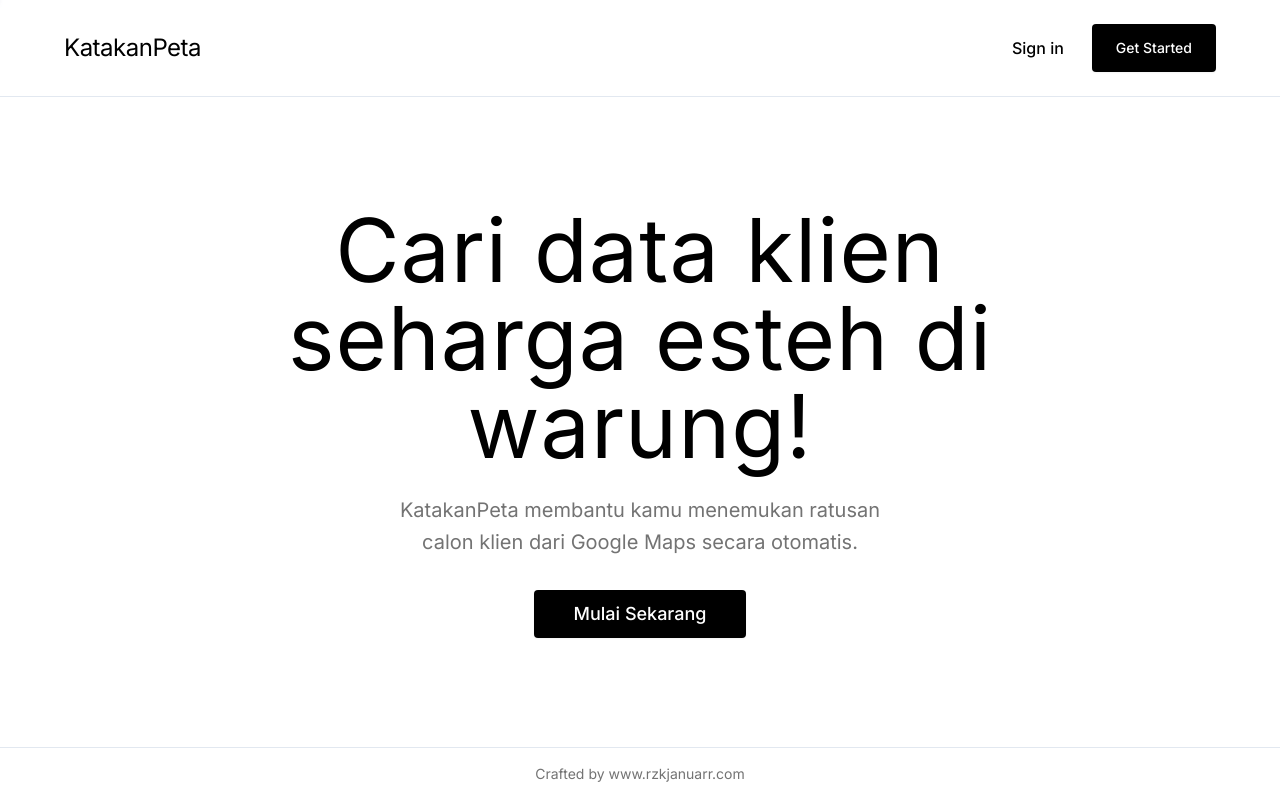
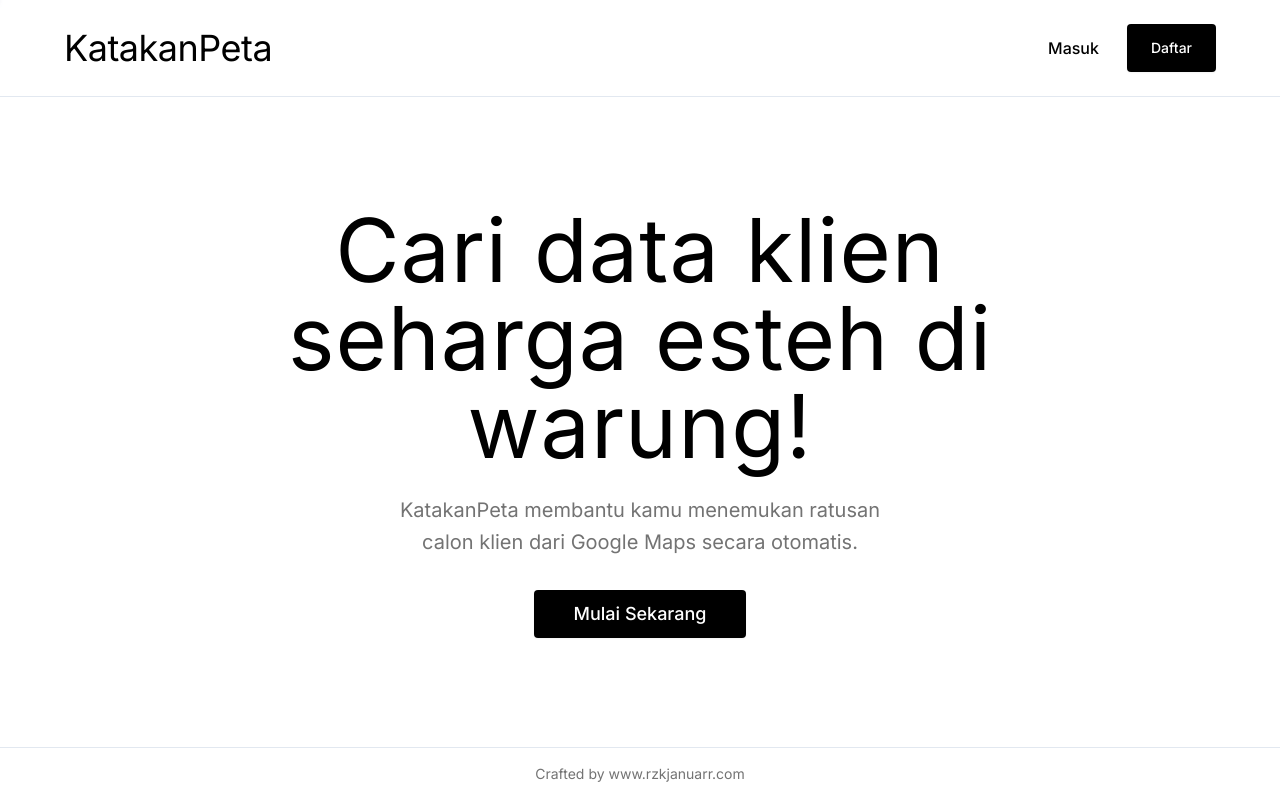
Before and after one commit to rizkijanuarr/katakanpeta, a React (Vite) app in the folder frontend/: page / in a window 1280 px wide. Built offline with nearby package versions, Linux system fonts and the light colour scheme.

Commit message:
FEAT[.]: .

```diff
--- a/frontend/index.html
+++ b/frontend/index.html
@@ -40,7 +40,7 @@
     <meta name="title" content="KatakanPeta" />
     <meta
       name="description"
-      content="Admin Dashboard UI built with Shadcn and Vite."
+      content=""
     />
 
     <!-- Open Graph / Facebook -->
--- a/frontend/src/presentation/features/landing/Screen/LandingScreen.tsx
+++ b/frontend/src/presentation/features/landing/Screen/LandingScreen.tsx
@@ -9,7 +9,7 @@
     <nav className='flex items-center justify-between border-b px-8 py-6 lg:px-16 dark:border-neutral-800 dark:bg-neutral-950'>
       <Link
         to='/'
-        className='font-["Bebas_Neue"] text-2xl tracking-[-0.5px] text-black hover:opacity-80 dark:text-white'
+        className='font-["Bebas_Neue"] text-4xl tracking-[-0.5px] text-black hover:opacity-80 dark:text-white'
       >
         KatakanPeta
       </Link>
@@ -26,11 +26,11 @@
               to='/sign-in-2'
               className='text-base font-medium text-black transition-opacity hover:opacity-60 dark:text-white'
             >
-              Sign in
+              Masuk
             </Link>
             <Link to='/sign-up'>
               <Button className='rounded bg-black px-6 py-6 font-medium text-white hover:bg-neutral-800 hover:-translate-y-0.5 transition-all dark:bg-white dark:text-black dark:hover:bg-neutral-200'>
-                Get Started
+                Daftar
               </Button>
             </Link>
           </>
```
